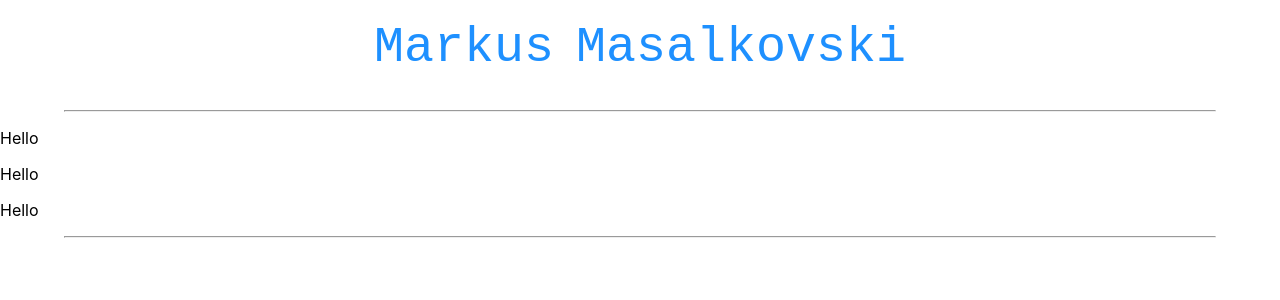
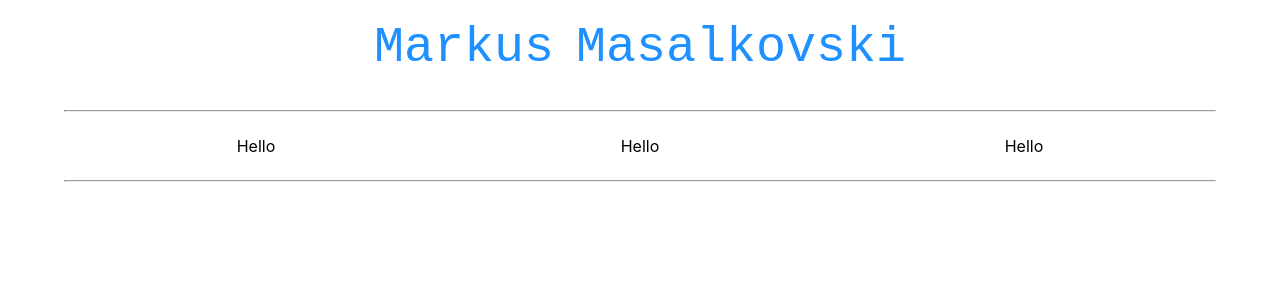
Before and after one commit to Marmas99/projcet-cruise, a React (Create React App) app: page / in a window 1280 px wide. Shown: the top 300 px of the page. Built offline with nearby package versions, Linux system fonts and the light colour scheme.

Commit message:
spaced paragraphs around horizontal axis

```diff
--- a/src/App.js
+++ b/src/App.js
@@ -8,7 +8,7 @@ function App() {
     <div className="App">
       <h1 id='main_title'>Markus Masalkovski</h1>
       <hr className='header_line'></hr>
-        <MainHeaderBar id='main_header_bar'/>
+        <MainHeaderBar />
       <hr className='header_line'></hr>
     </div>
   );
--- a/src/comonents/main_header_bar/MainHeaderBar.css
+++ b/src/comonents/main_header_bar/MainHeaderBar.css
@@ -1,3 +1,6 @@
 #main_header_bar {
     display: flex;
+    margin-left: 5%;
+    margin-right: 5%;
+    justify-content: space-around;
 }
--- a/src/comonents/main_header_bar/MainHeaderBar.js
+++ b/src/comonents/main_header_bar/MainHeaderBar.js
@@ -1,6 +1,6 @@
 function MainHeaderBar() {
     return (
-        <div>
+        <div id="main_header_bar">
             <p>Hello</p>
             <p>Hello</p>
             <p>Hello</p>
```
